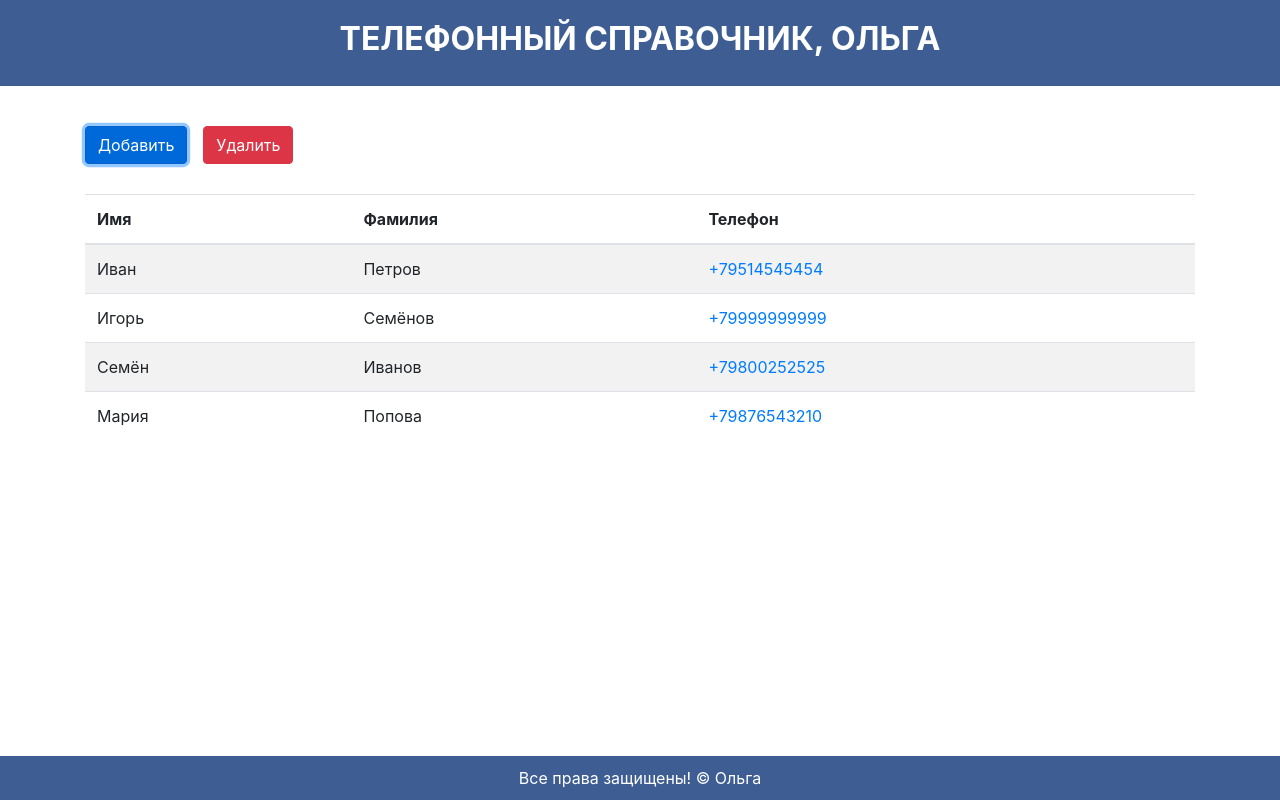
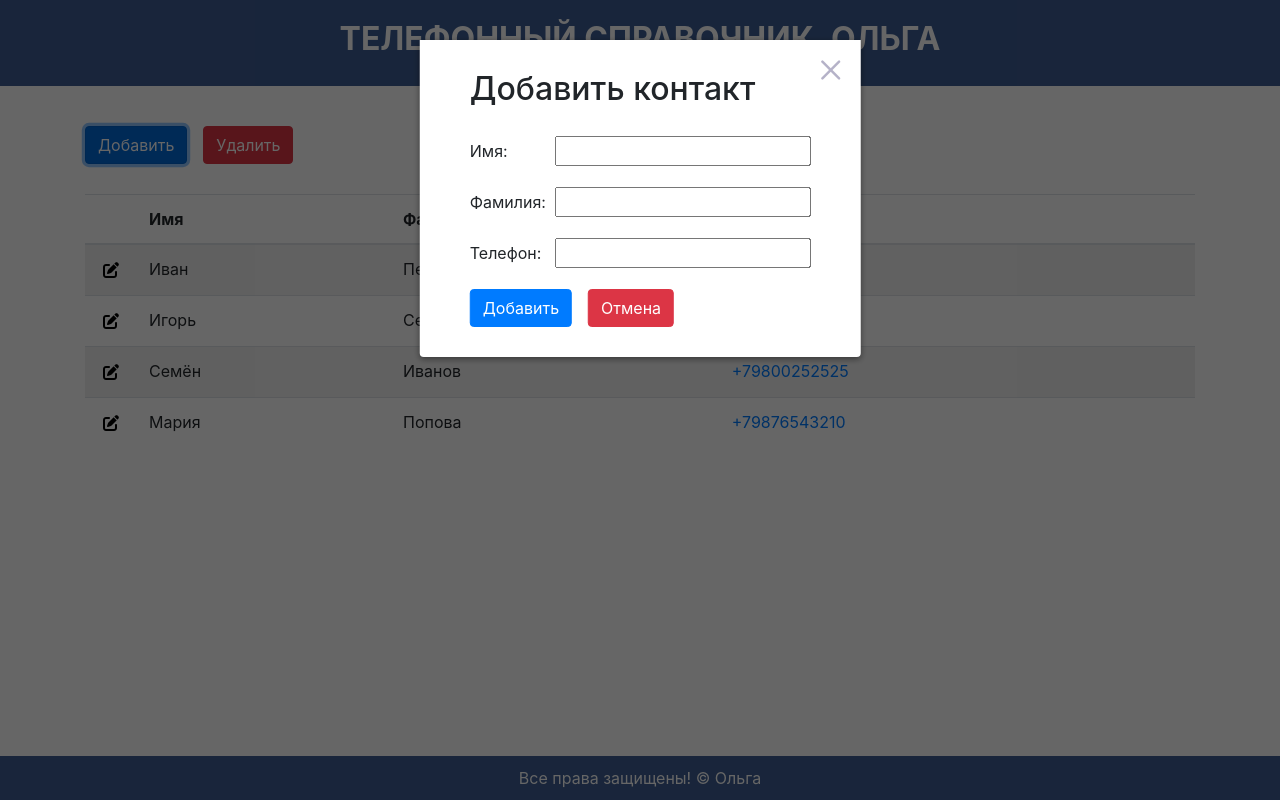
Before and after one commit to NekrasovaOlga/phonebook, a plain HTML site: page index.html in a window 1280 px wide. Both pictures are taken after a click on the button "Добавить". Drawn offline with nearby package versions, Linux system fonts and the light colour scheme.

Commit message:
Модуль 5

```diff
--- a/index.html
+++ b/index.html
@@ -10,6 +10,7 @@
   <link rel="icon" href="img/icon.svg">
   <link rel="stylesheet" href="https://cdnjs.cloudflare.com/ajax/libs/normalize/8.0.1/normalize.min.css">
   <link rel="stylesheet" href="https://cdnjs.cloudflare.com/ajax/libs/bootstrap/4.6.1/css/bootstrap.min.css">
+  <script src="https://kit.fontawesome.com/b081014e25.js" crossorigin="anonymous"></script>
   <link rel="stylesheet" href="phonebook/css/style.css">
 
   <script src="phonebook/script/script.js" defer></script>
--- a/phonebook/css/style.css
+++ b/phonebook/css/style.css
@@ -37,7 +37,19 @@ body {
   background-repeat: no-repeat;
   background-position: center;
 }
-
+.edit{
+  opacity: 0;
+  width: 33px;
+}
+.edit-btn button{
+outline: none;
+border: none;
+transition: 0.3s ease-in-out;
+background: transparent;
+}
+.edit-btn button:hover{
+  color: rgb(166, 79, 79);
+}
 .delete.is-visible {
   width: 10px;
   display: table-cell;
--- a/phonebook/script/script.js
+++ b/phonebook/script/script.js
@@ -85,6 +85,7 @@ const data = [
     thead.insertAdjacentHTML('beforeend', `
     <tr>
     <th class='delete'>Удалить</th>
+    <th class='edit'></th>
     <th>Имя</th>
     <th>Фамилия</th>
     <th>Телефон</th>
@@ -100,7 +101,7 @@ const data = [
   };
   const createForm = () => {
     const overlay = document.createElement('div');
-    overlay.classList.add('from-overlay');
+    overlay.classList.add('form-overlay');
 
     const form = document.createElement('form');
     form.classList.add('form');
@@ -163,19 +164,29 @@ const data = [
     const tdDel = document.createElement('td');
     tdDel.classList.add('delete');
     const buttonDel = document.createElement('button');
-    buttonDel.classList.add('del-icon');
     tdDel.append(buttonDel);
+
+    const tdEdit = document.createElement('td');
+    tdEdit.classList.add('edit-btn');
+    const buttonEdit = document.createElement('button');
+    buttonEdit.innerHTML = ` <i class="fa-solid fa-pen-to-square"></i>`;
+    tdEdit.append(buttonEdit);
+
     const tdName = document.createElement('td');
+    tdName.classList.add('table-name');
     tdName.textContent = FirstName;
     const tdSurname = document.createElement('td');
     tdSurname.textContent = surname;
+    tdSurname.classList.add('table-surname');
     const tdPhone = document.createElement('td');
     const phoneLink = document.createElement('a');
+    phoneLink.classList.add('table-phone');
     phoneLink.href = `tel:${phone}`;
     phoneLink.textContent = phone;
     tdPhone.append(phoneLink);
-
-    tr.append(tdDel, tdName, tdSurname, tdPhone);
+    tr.phoneLink = phoneLink;
+    tr.tdEdit = tdEdit;
+    tr.append(tdDel, tdEdit, tdName, tdSurname, tdPhone);
     return tr;
   };
 
@@ -184,6 +195,8 @@ const data = [
     const allRow = data.map(createRow);
 
     list.append(...allRow);
+
+    return allRow;
   };
 
 
@@ -195,7 +208,7 @@ const data = [
     const main = createMain();
     const buttonGroup = createGroupButton([
       {
-        className: 'btn btn-primary mr-3',
+        className: 'btn btn-primary mr-3 js-add',
         type: 'button',
         text: 'Добавить',
       },
@@ -212,19 +225,41 @@ const data = [
     main.mainContainer.append(buttonGroup.buttonWrapper, table);
 
     app.append(header, main, form.overlay, footer);
-
     return {
       list: table.tbody,
+      titleLogo,
+      btnAdd: buttonGroup.buttons[0],
+      formOverlay: form.overlay,
     };
+  };
+  const hoverRow = (allRow, logo) => {
+    const text = logo.textContent;
+    allRow.forEach(contact => {
+      contact.addEventListener('mouseenter', () => {
+        logo.textContent = contact.phoneLink.textContent;
+      });
+      contact.addEventListener('mouseleave', () => {
+        logo.textContent = text;
+      });
+    });
   };
 
   const init = (elemApp, title) => {
     const app = document.querySelector(elemApp);
     const phoneBook = renderPhoneBook(app, title);
+    const {list, titleLogo, btnAdd, formOverlay} = phoneBook;
+    const allRow = renderContacts(list, data);
 
-    const {list} = phoneBook;
-
-    renderContacts(list, data);
+    hoverRow(allRow, titleLogo);
+    btnAdd.addEventListener('click', () => {
+      formOverlay.classList.add('is-visible');
+    });
+    formOverlay.addEventListener('click', (event) => {
+      const target = event.target;
+      if (!target.closest('form') || target.className === 'close') {
+        formOverlay.classList.remove('is-visible');
+      }
+    });
   };
   window.phoneBookInit = init;
 }
```
